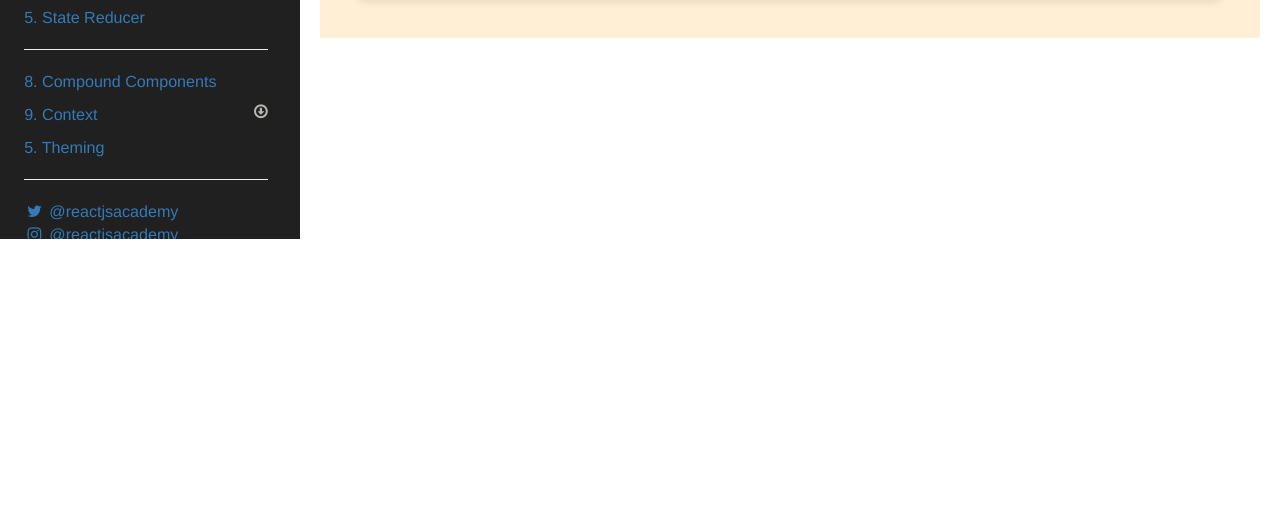
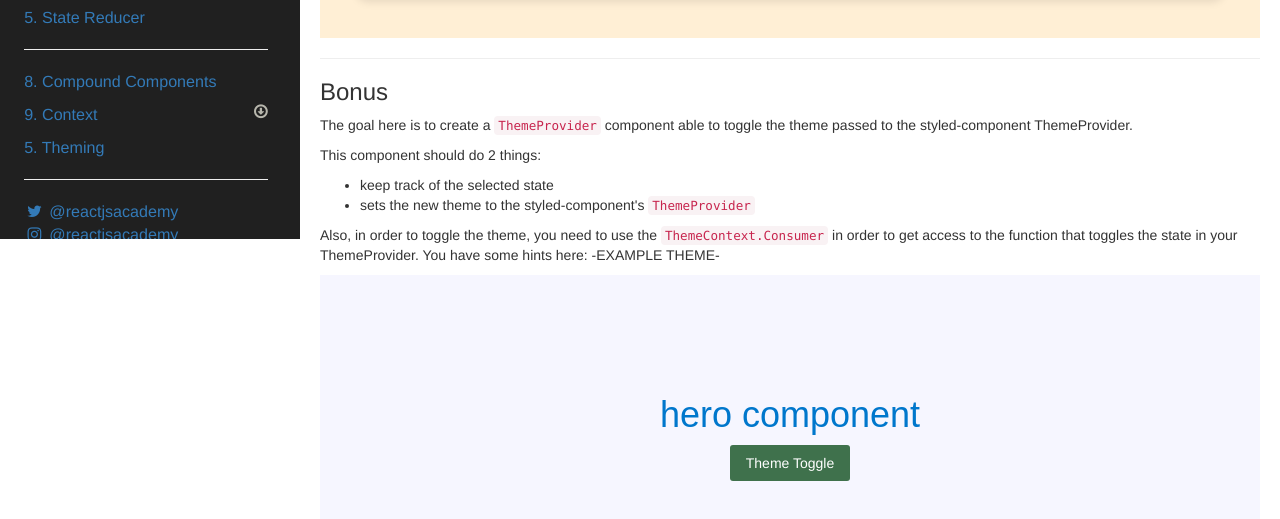
Before and after one commit to mhcrocky/Cocoa-pattern, a React (Create React App) app: page /theming in a window 1280 px wide. Shown: the part 561-1080 px from the top of the page. Before the commit the page ends 800 px from the top, so only its background shows below. Built offline with nearby package versions, Linux system fonts and the light colour scheme.

Commit message:
bonus theme provider exercise

```diff
--- a/src/components/patterns/Theming/Page.jsx
+++ b/src/components/patterns/Theming/Page.jsx
@@ -1,6 +1,7 @@
 import React from "react";
 import Example from "./example";
 import Exercise from "./exercise";
+import Bonus from "./bonus";
 
 const Page = props => (
   <div>
@@ -24,6 +25,29 @@ const Page = props => (
     <hr />
     <h3>Exercise</h3>
     <Exercise />
+    <hr />
+    <h3>Bonus</h3>
+    <p>
+      The goal here is to create a <code>ThemeProvider</code> component able to
+      toggle the theme passed to the styled-component ThemeProvider.
+    </p>
+    <p>This component should do 2 things:</p>
+    <ul>
+      <li>keep track of the selected state</li>
+      <li>
+        sets the new theme to the styled-component's <code>ThemeProvider</code>
+      </li>
+    </ul>
+
+    <p>
+      Also, in order to toggle the theme, you need to use the{" "}
+      <code>ThemeContext.Consumer</code> in order to get access to the function
+      that toggles the state in your ThemeProvider. You have some hints here:
+      -EXAMPLE THEME-
+    </p>
+    <div style={{marginBottom: 100}}>
+      <Bonus />
+    </div>
   </div>
 );
 
--- /dev/null
+++ b/src/components/patterns/Theming/bonus/components/App.jsx
@@ -0,0 +1,18 @@
+import React from "react";
+import { ThemeConsumer } from "./ThemeContext";
+import Button from "./Button";
+import Hero from "./Hero";
+
+const App = () => (
+  <ThemeConsumer>
+    {({ setValue }) => (
+      <Hero>
+        <Button variant="secondary" onClick={setValue}>
+          Theme Toggle
+        </Button>
+      </Hero>
+    )}
+  </ThemeConsumer>
+);
+
+export default App;
--- /dev/null
+++ b/src/components/patterns/Theming/bonus/components/Button.jsx
@@ -0,0 +1,17 @@
+import React from 'react'
+import styled from 'styled-components'
+
+const StyledButton = styled.button`
+  padding: 8px 16px;
+  border-radius: 3px;
+  border: none;
+
+  background-color: ${({variant, theme}) => theme.colors[variant] || "white"};
+  color: white;
+`
+
+const Button = ({onClick, children, ...rest}) => (
+  <StyledButton onClick={onClick} {...rest}>{children}</StyledButton>
+)
+
+export default Button;
--- /dev/null
+++ b/src/components/patterns/Theming/bonus/components/Hero.jsx
@@ -0,0 +1,26 @@
+import React from 'react'
+import styled from 'styled-components'
+
+const Wrapper = styled("div")`
+  padding: 100px 200px;
+  display: flex;
+  align-items: center;
+  justify-content: center;
+  flex-direction: column;
+  background-color: ${({theme}) => theme.colors.background};
+`
+
+const Heading = styled.h1`
+  text-align: center;
+  font-family: Arial, Helvetica, sans-serif;
+  color: ${({theme}) => theme.colors.primary};
+`
+
+const Hero = ({children}) => (
+  <Wrapper>
+    <Heading>hero component</Heading>
+    {children}
+  </Wrapper>
+)
+
+export default Hero;
--- /dev/null
+++ b/src/components/patterns/Theming/bonus/components/ThemeContext.jsx
@@ -0,0 +1,34 @@
+import React from 'react'
+import themes from '../theme'
+import { ThemeProvider as StyledProvider } from 'styled-components'
+
+const ThemeContext = React.createContext({});
+
+class ThemeProvider extends React.Component {
+  state = {
+    theme: "light"
+  }
+
+  handleThemeToggle = () => {
+    this.setState(prevState => ({theme: prevState.theme === 'light' ? 'dark' : 'light'}))
+  }
+
+  render() {
+    const { theme } = this.state;
+    const { children } = this.props;
+    console.log('theme => ', themes[theme]);
+    return (
+      <ThemeContext.Provider value={{theme, setValue: this.handleThemeToggle}}>
+        <StyledProvider theme={themes[theme]}>
+          {children}
+        </StyledProvider>
+      </ThemeContext.Provider>
+    )
+  }
+}
+const ThemeConsumer = ThemeContext.Consumer;
+
+export {
+  ThemeProvider,
+  ThemeConsumer
+}
--- /dev/null
+++ b/src/components/patterns/Theming/bonus/index.jsx
@@ -0,0 +1,11 @@
+import React from 'react';
+import { ThemeProvider } from './components/ThemeContext'
+import App from './components/App'
+
+const Root = () => (
+  <ThemeProvider>
+    <App />
+  </ThemeProvider>
+)
+
+export default Root;
--- /dev/null
+++ b/src/components/patterns/Theming/bonus/theme.js
@@ -0,0 +1,20 @@
+const light = {
+  colors: {
+    primary: '#07c',
+    secondary: '#3f714c',
+    background: '#f6f6ff'
+  },
+}
+
+const dark = {
+  colors: {
+    primary: '#3f714c',
+    secondary: '#07c',
+    background: '#ffefd5'
+  }
+}
+
+export default {
+  light,
+  dark
+}
```
Also changed, not shown: src/components/patterns/Theming/bonus/components/Root.jsx (added), 1 other file (tests, documents, lock files or other folders).
